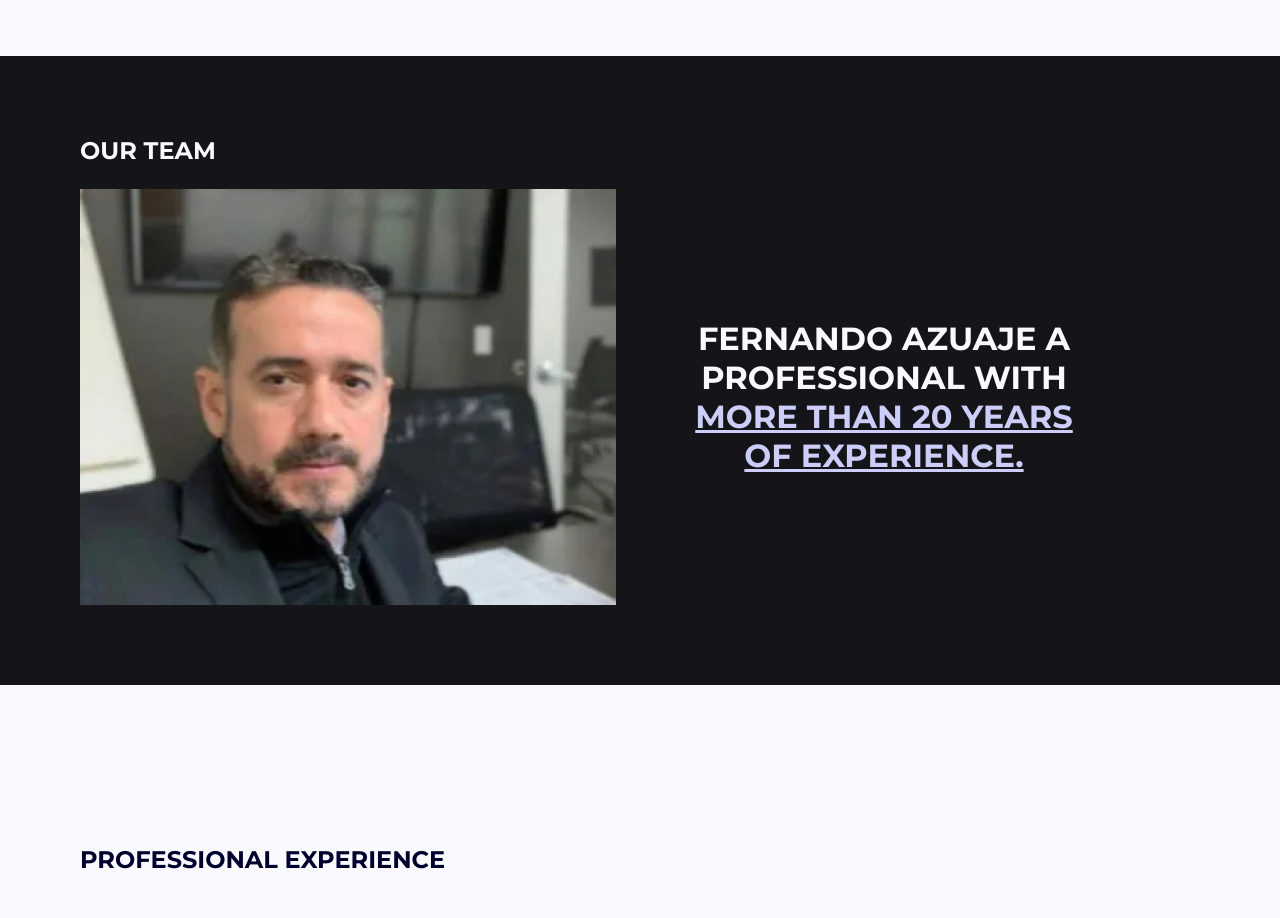
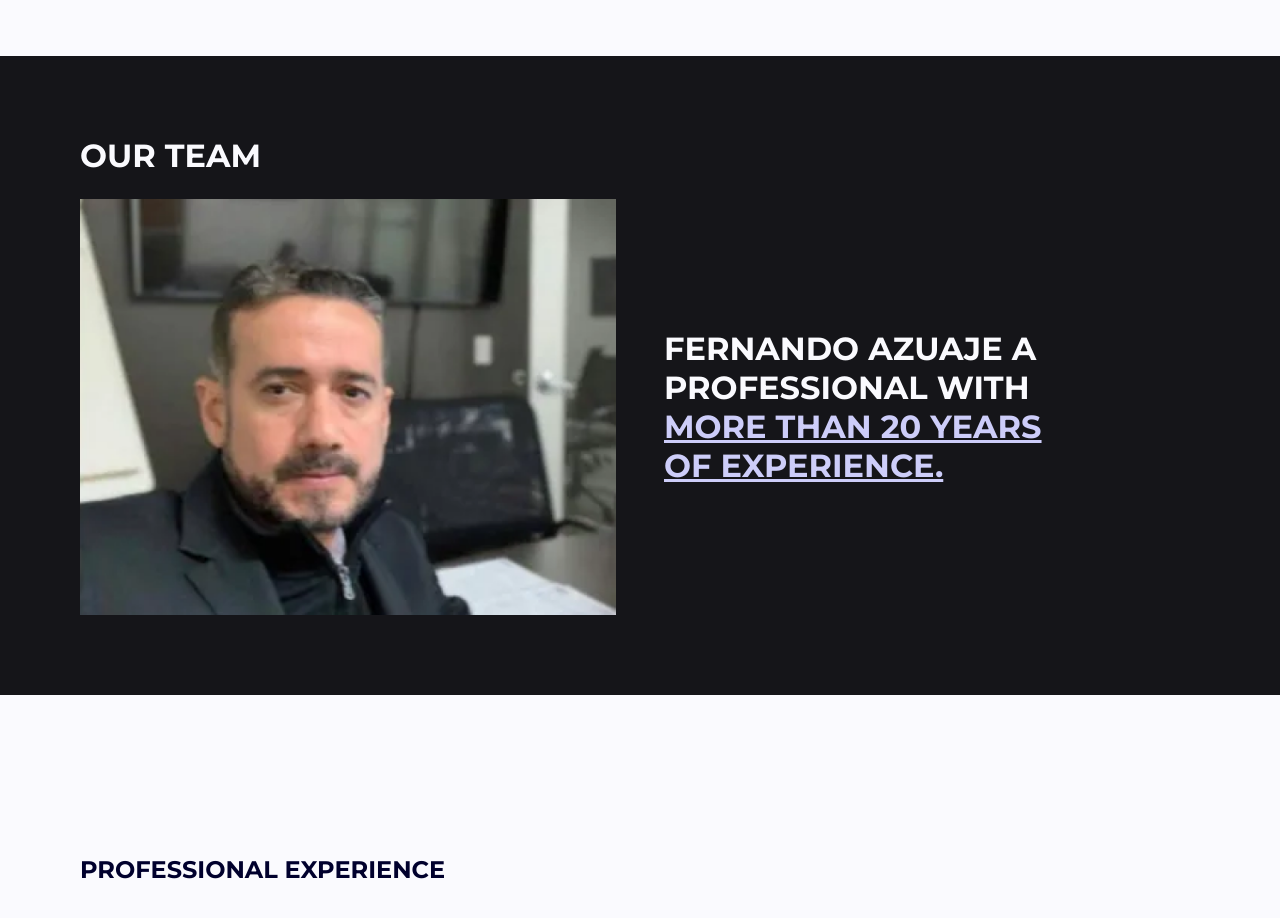
Before and after one commit to victorsegovi/alterhem, a plain HTML site: page about.html in a window 1280 px wide. Shown: the part 1400-2318 px from the top of the page. Drawn offline with nearby package versions, Linux system fonts and the light colour scheme.

Commit message:
Update about.css

```diff
--- a/styles/about.css
+++ b/styles/about.css
@@ -197,6 +197,7 @@ main li{
     .fernando-azuaje h2{
         width: 100%;
         color: #FAFAFE;
+        font-size: 24px;
     }
 
     .fernando-azuaje img{
@@ -208,6 +209,8 @@ main li{
         font-size: 16px;
         color: #FAFAFE;
         font-size: 24px;
+        text-align: left;
+        padding-left: 48px;
     }
 
     .fernando-azuaje span{
@@ -282,6 +285,10 @@ main li{
     .fernando-azuaje .fernando-desc{
         font-size: 32px;
     }
+
+    .fernando-azuaje h2{
+        font-size: 32px;
+    }
 }
 
 @media screen and (min-width: 1440px) {
```
